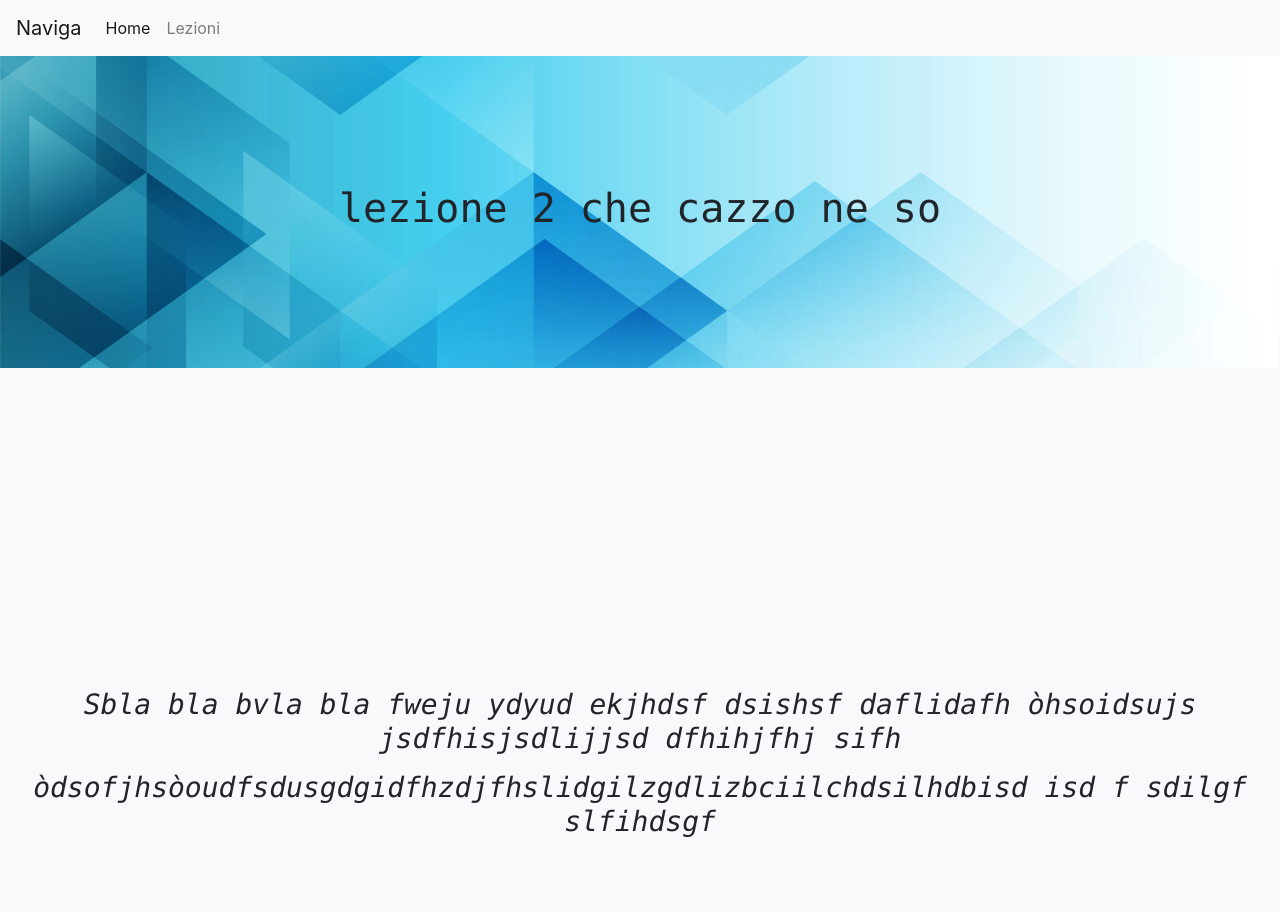
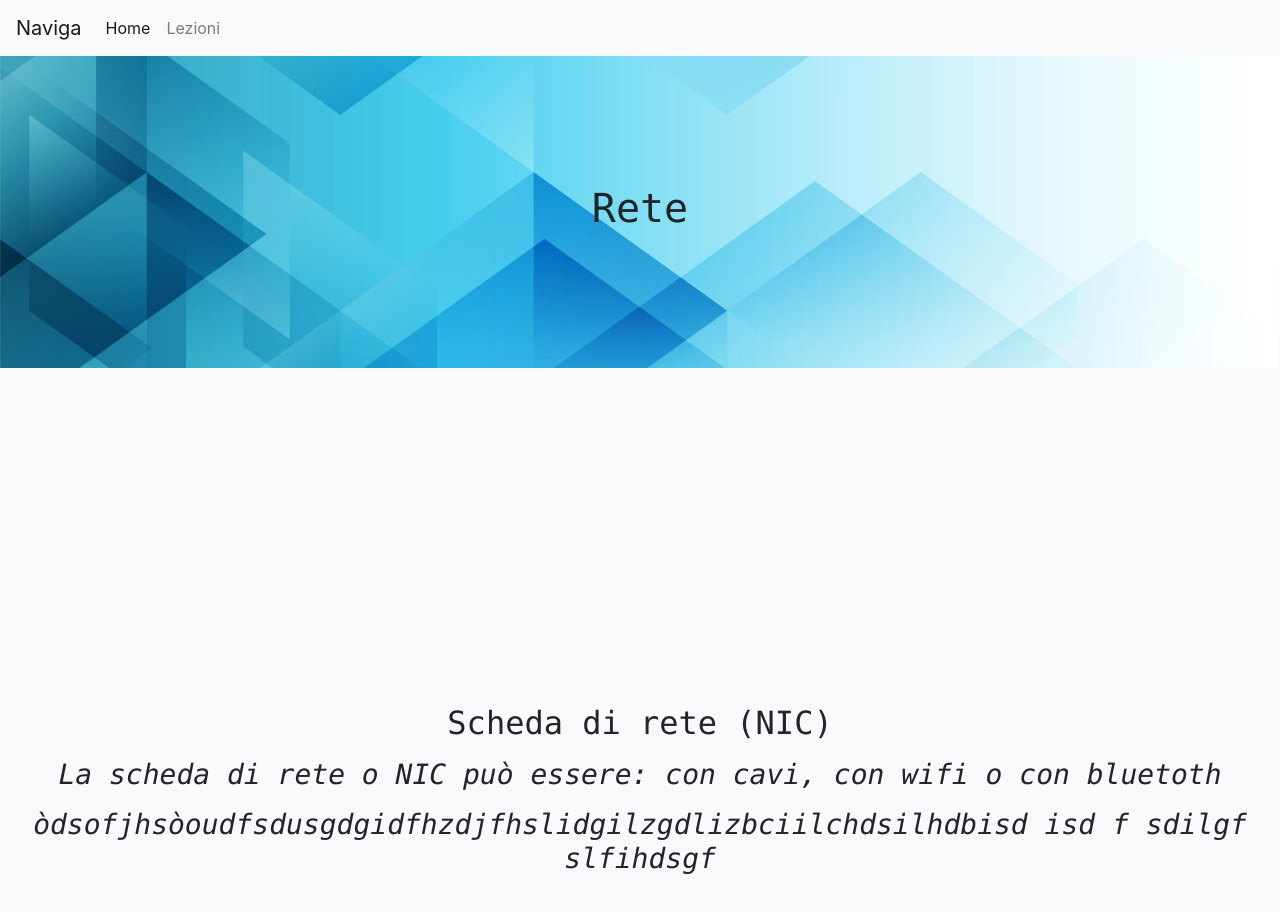
Before and after one commit to SickoZack/tecnicoespertosicurezainformatica, a plain HTML site: page lezione2.html in a window 1280 px wide. Shown: the top 912 px of the page. Drawn offline with nearby package versions, Linux system fonts and the light colour scheme.

Commit message:
update 2

```diff
--- a/lezione2.html
+++ b/lezione2.html
@@ -38,7 +38,7 @@
         <div class="container">
             <div class="row">
                 <div class="centrato">
-                    <h1> lezione 2 che cazzo ne so</h1>
+                    <h1>Rete</h1>
                 </div>
             </div>
         </div>
@@ -46,7 +46,9 @@
       </header>
 
       <section class="icone bg-light text-center">
-        <i><h3>Sbla bla bvla bla fweju ydyud ekjhdsf dsishsf daflidafh òhsoidsujs jsdfhisjsdlijjsd dfhihjfhj sifh  </h3></i>
+        <center><p><h2>Scheda di rete (NIC)</h2></p></center>
+        <i><h3>La scheda di rete o NIC può essere:
+          con cavi, con wifi o con bluetoth </h3></i>
         <p><i><h3>òdsofjhsòoudfsdusgdgidfhzdjfhslidgilzgdlizbciilchdsilhdbisd isd f sdilgf slfihdsgf</h3></i></p>
 
 
```
